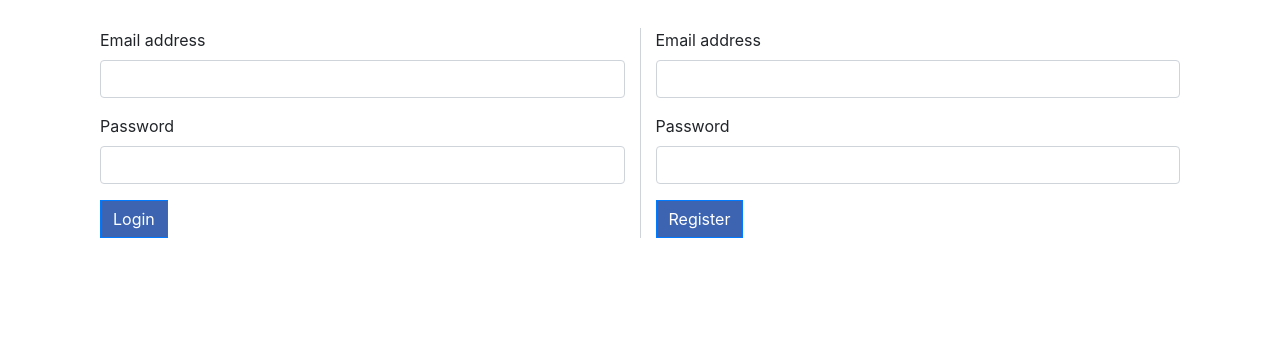
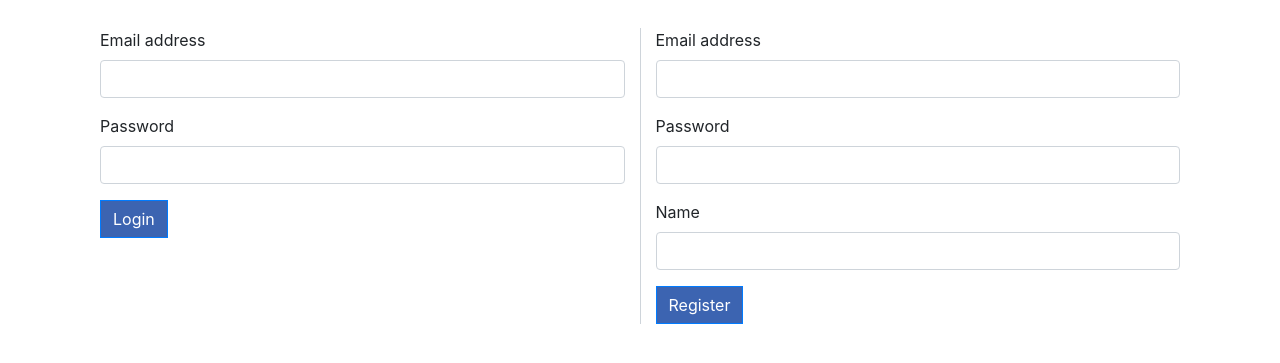
Before and after one commit to Bogdan00766/Car-Rental-Yii-framework-web-app, a PHP site: page /index.php?page=login in a window 1280 px wide. Shown: the part 140-503 px from the top of the page. Run offline with PHP 8.4, Linux system fonts and the light colour scheme; some libraries are stand-ins or nearby versions.

Commit message:
Add registerInputName form group

```diff
--- a/Stage2/pages/login.php
+++ b/Stage2/pages/login.php
@@ -25,6 +25,12 @@
                     <label for="registerInputPassword">Password</label>
                     <input type="password" class="form-control" id="registerInputPassword">
                 </div>
+
+                <div class="form-group">
+                    <label for="registerInputName">Name</label>
+                    <input type="text" class="form-control" id="registerInputName">
+                </div>
+
                 <button type="submit" class="btn btn-primary">Register</button>
             </form>
         </div>
```
